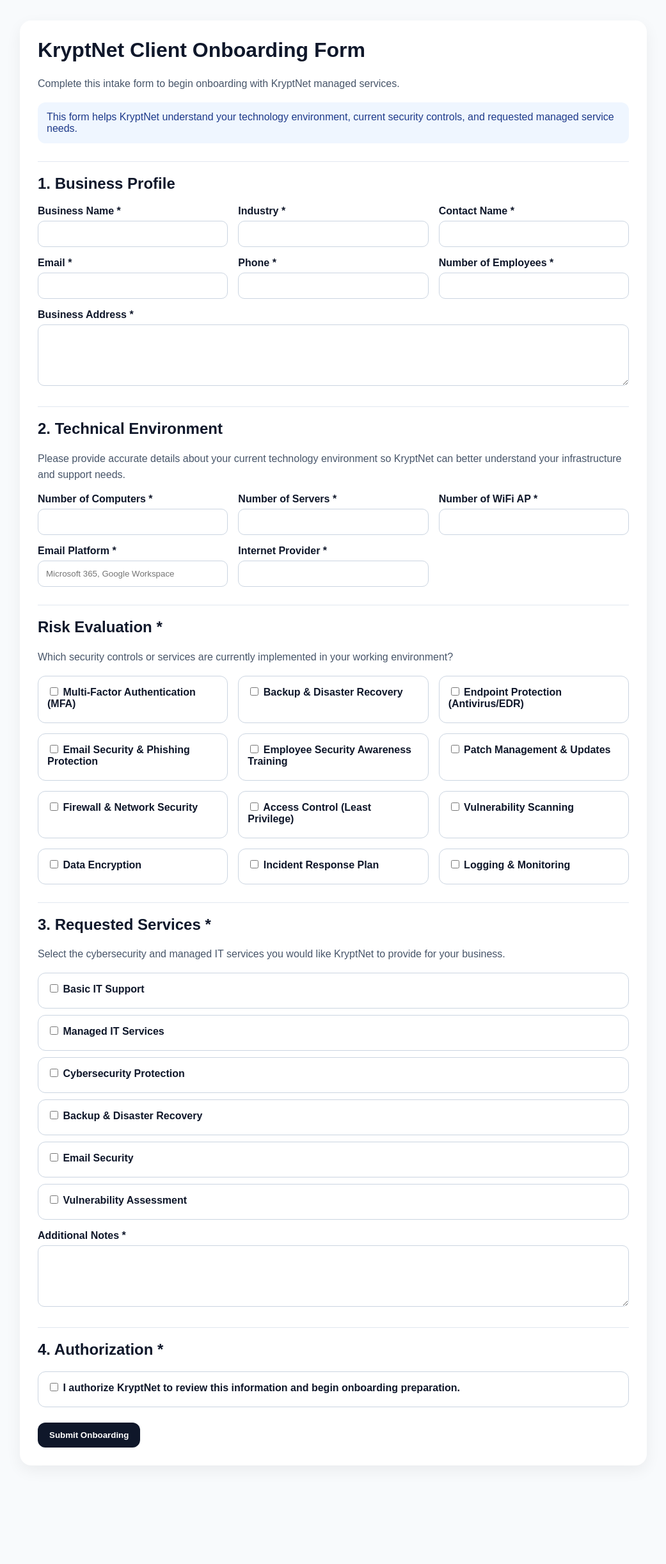
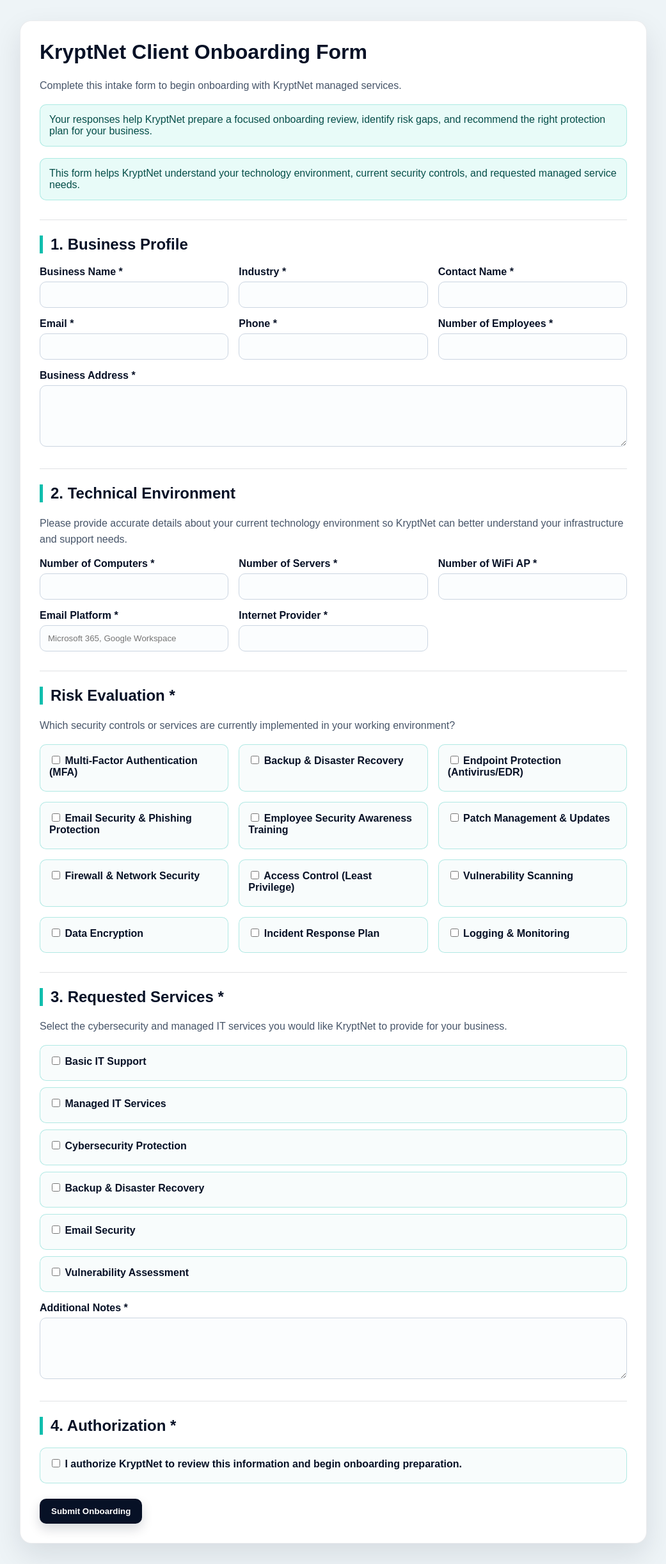
Before and after one commit to kofi4me/kryptnet-onboarding, a Flask app: page /onboarding in a window 1280 px wide. Shown: the whole page at 64% size, without its empty margins (119-1160 px from the left). Before the commit the page ends 2262 px from the top, so only its background shows below. Run offline with Flask 3, Linux system fonts and the light colour scheme.

Commit message:
Refresh onboarding form trust styling

```diff
--- a/templates/base.html
+++ b/templates/base.html
@@ -5,38 +5,53 @@
     <meta name="viewport" content="width=device-width, initial-scale=1.0" />
     <title>{% block title %}KryptNet Client Onboarding{% endblock %}</title>
     <style>
-        body { font-family: Arial, sans-serif; background: #f8fafc; margin: 0; color: #0f172a; }
+        :root {
+            --navy: #071126;
+            --navy-soft: #0d1b35;
+            --teal: #0fbead;
+            --teal-dark: #0b7f78;
+            --ink: #071126;
+            --muted: #475569;
+            --line: #cbd5e1;
+            --panel: #ffffff;
+            --page: #eef4f7;
+        }
+        body { font-family: Arial, sans-serif; background: var(--page); margin: 0; color: var(--ink); }
         .container { max-width: 1100px; margin: 0 auto; padding: 40px 20px; }
         .container.narrow { max-width: 980px; padding: 32px 20px; }
         .container.wide { max-width: 1180px; padding: 32px 20px; }
-        .panel, .hero { background: white; border-radius: 18px; box-shadow: 0 8px 24px rgba(0,0,0,0.06); }
+        .panel, .hero { background: var(--panel); border: 1px solid rgba(7,17,38,0.08); border-radius: 18px; box-shadow: 0 18px 45px rgba(7,17,38,0.10); }
         .hero { padding: 40px; }
-        .panel { padding: 28px; }
+        .panel { padding: 30px; }
         .logo-wrap { margin-bottom: 24px; }
         .logo { max-width: 220px; height: auto; display: block; }
         h1 { margin-top: 0; }
         h2 { margin-top: 0; }
         .page-title { font-size: 2.2rem; }
-        .btn { display: inline-block; padding: 12px 18px; border: none; border-radius: 12px; background: #0f172a; color: white; text-decoration: none; font-weight: bold; cursor: pointer; }
-        .muted { color: #475569; line-height: 1.6; }
+        .btn { display: inline-block; padding: 12px 18px; border: none; border-radius: 10px; background: var(--navy); color: white; text-decoration: none; font-weight: bold; cursor: pointer; box-shadow: 0 8px 18px rgba(7,17,38,0.16); }
+        .btn:hover { background: var(--navy-soft); }
+        .muted { color: var(--muted); line-height: 1.6; }
         .note { margin-top: 14px; font-size: 0.95rem; color: #64748b; }
         .grid { display: grid; grid-template-columns: repeat(auto-fit, minmax(240px, 1fr)); gap: 18px; margin-top: 24px; }
         .form-grid { display: grid; grid-template-columns: repeat(auto-fit, minmax(240px, 1fr)); gap: 16px; }
-        .card { background: white; border-radius: 16px; padding: 20px; box-shadow: 0 8px 24px rgba(0,0,0,0.05); }
-        .section { margin-top: 28px; padding-top: 20px; border-top: 1px solid #e2e8f0; }
-        label { display: block; font-weight: bold; margin-bottom: 6px; }
-        input[type=text], input[type=email], input[type=number], textarea { width: 100%; box-sizing: border-box; padding: 12px; border: 1px solid #cbd5e1; border-radius: 10px; }
+        .card { background: white; border: 1px solid rgba(15,190,173,0.20); border-radius: 10px; padding: 20px; box-shadow: 0 10px 26px rgba(7,17,38,0.07); }
+        .section { margin-top: 30px; padding-top: 24px; border-top: 1px solid rgba(7,17,38,0.12); }
+        .section h2 { color: var(--navy); border-left: 5px solid var(--teal); padding-left: 12px; }
+        label { display: block; font-weight: bold; margin-bottom: 6px; color: var(--navy); }
+        input[type=text], input[type=email], input[type=number], textarea { width: 100%; box-sizing: border-box; padding: 12px; border: 1px solid var(--line); border-radius: 10px; background: #fbfdfe; }
+        input[type=text]:focus, input[type=email]:focus, input[type=number]:focus, textarea:focus { outline: none; border-color: var(--teal); box-shadow: 0 0 0 3px rgba(15,190,173,0.14); }
         textarea { min-height: 96px; }
         .error { color: #b91c1c; font-size: 0.92rem; margin-top: 6px; }
         .checkbox-group { display: grid; gap: 10px; }
-        .service-box, .security-box { padding: 14px; border: 1px solid #cbd5e1; border-radius: 12px; background: #fff; }
-        .hint { background: #eff6ff; color: #1e3a8a; border-radius: 12px; padding: 14px; margin-bottom: 18px; }
+        .service-box, .security-box { padding: 14px; border: 1px solid rgba(15,190,173,0.30); border-radius: 10px; background: #f8fcfc; }
+        .service-box:hover, .security-box:hover { border-color: var(--teal); background: #f1fbfa; }
+        .trust-copy, .hint { background: #e8fbf8; color: #064e49; border: 1px solid rgba(15,190,173,0.28); border-radius: 10px; padding: 14px; margin-bottom: 18px; }
         .warning { background: #fff7ed; color: #9a3412; border-radius: 12px; padding: 14px; margin-bottom: 18px; }
         table { width: 100%; border-collapse: collapse; margin-top: 18px; }
         th, td { text-align: left; padding: 12px; border-bottom: 1px solid #e2e8f0; vertical-align: top; }
         th { background: #f8fafc; }
-        .badge { display: inline-block; padding: 6px 10px; border-radius: 999px; background: #e2e8f0; font-weight: bold; }
-        .small { color: #475569; font-size: 0.9rem; }
+        .badge { display: inline-block; padding: 6px 10px; border-radius: 999px; background: #d8f7f3; color: #075e57; font-weight: bold; }
+        .small { color: var(--muted); font-size: 0.9rem; }
     </style>
 </head>
 <body>
--- a/templates/onboarding.html
+++ b/templates/onboarding.html
@@ -7,6 +7,7 @@
     <div class="panel">
         <h1>KryptNet Client Onboarding Form</h1>
         <p class="muted">Complete this intake form to begin onboarding with KryptNet managed services.</p>
+        <div class="trust-copy">Your responses help KryptNet prepare a focused onboarding review, identify risk gaps, and recommend the right protection plan for your business.</div>
         <div class="hint">This form helps KryptNet understand your technology environment, current security controls, and requested managed service needs.</div>
         <form method="POST">
             <div class="section">
```
